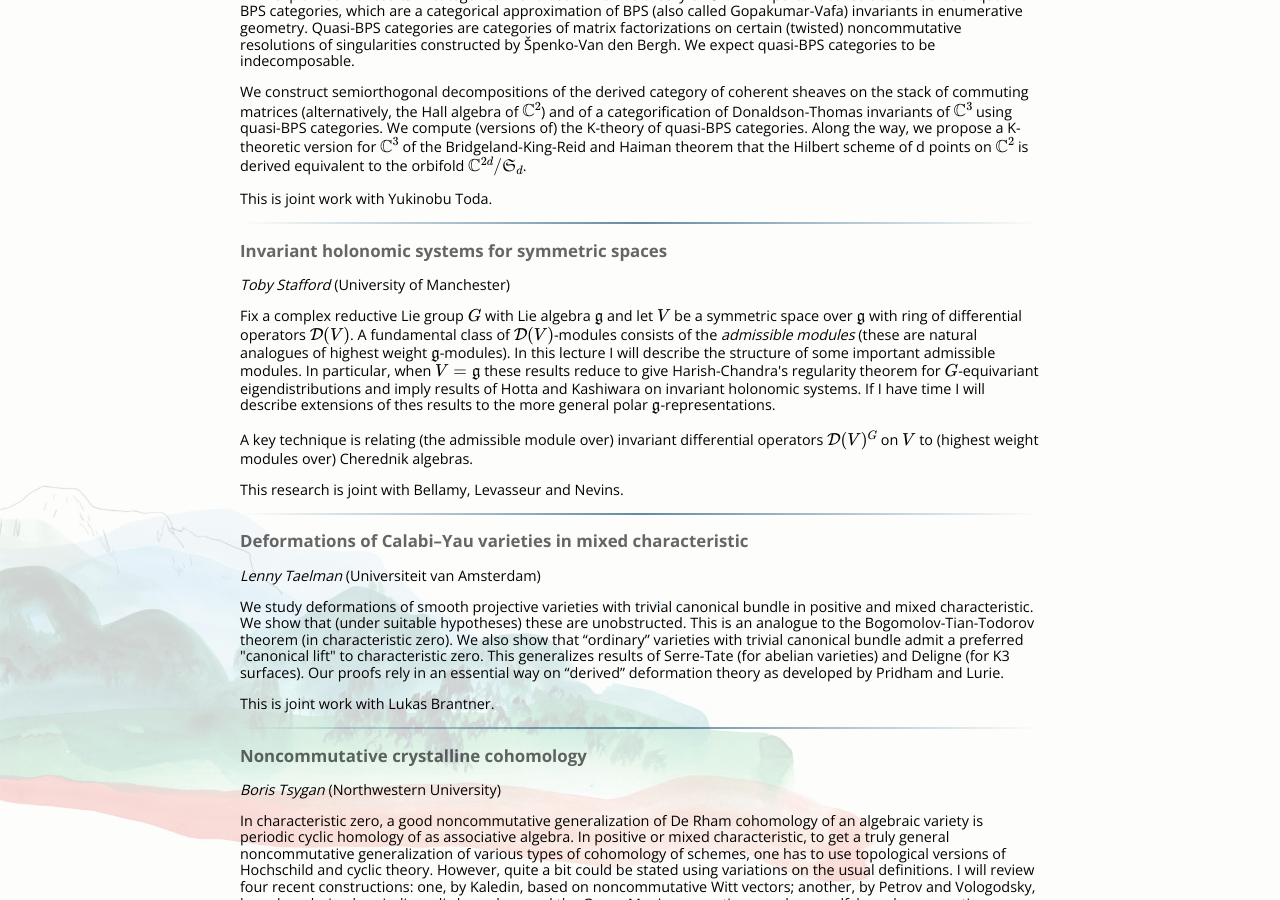
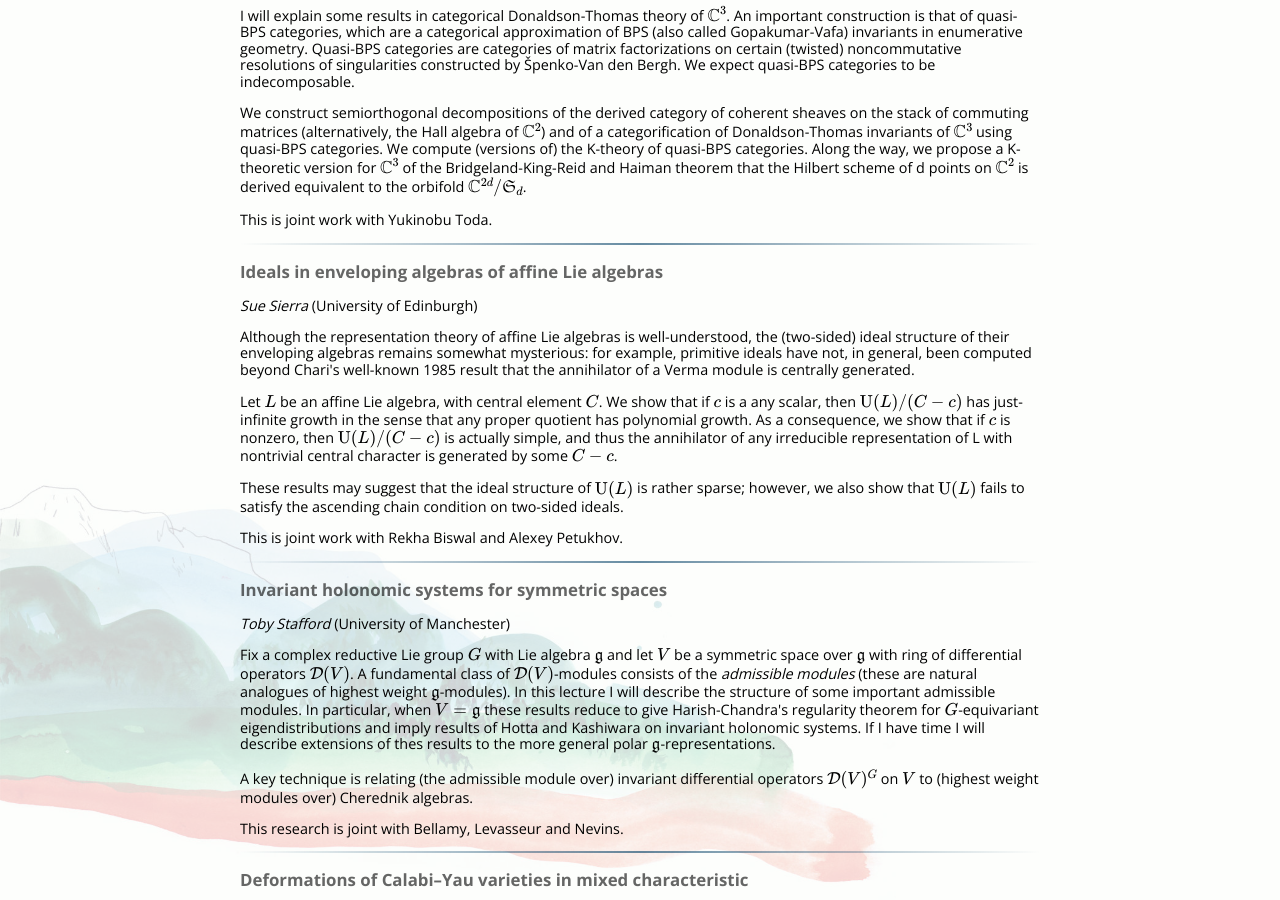
Before and after one commit to ncag-info/antwerp-2020, a Jekyll site: the page built from abstracts.html, in a window 1280 px wide and 900 px high, scrolled down 2056 px. Built offline with Jekyll 4.4.1, drawn with Linux system fonts in a browser that asks for light colours; nearby versions of some CDN libraries; library files that are not in the unit come from our copies; formulas are drawn with MathJax 3; some of the changed text lies outside the part shown.

Commit message:
Add talk

```diff
--- a/_data/talks.yml
+++ b/_data/talks.yml
@@ -52,6 +52,15 @@
     <p>We construct semiorthogonal decompositions of the derived category of coherent sheaves on the stack of commuting matrices (alternatively, the Hall algebra of $\mathbb{C}^2$) and of a categorification of Donaldson-Thomas invariants of $\mathbb{C}^3$ using quasi-BPS categories. We compute (versions of) the K-theory of quasi-BPS categories. Along the way, we propose a K-theoretic version for $\mathbb{C}^3$ of the Bridgeland-King-Reid and Haiman theorem that the Hilbert scheme of d points on $\mathbb{C}^2$ is derived equivalent to the orbifold $\mathbb{C}^{2d}/\mathfrak{S}_d$.
     <p>This is joint work with Yukinobu Toda.
 
+sierra:
+  title: Ideals in enveloping algebras of affine Lie algebras
+  speaker: sierra
+  abstract: >
+    <p>Although the representation theory of affine Lie algebras is well-understood, the (two-sided) ideal structure of their enveloping algebras remains somewhat mysterious:  for example, primitive ideals have not, in general, been computed beyond Chari's well-known 1985 result that the annihilator of a Verma module is centrally generated.
+    <p>Let $L$ be an affine Lie algebra, with central element $C$. We show that if $c$ is a any scalar, then $\mathrm{U}(L)/(C-c)$ has just-infinite growth in the sense that any proper quotient has polynomial growth. As a consequence, we show that if $c$ is nonzero, then $\mathrm{U}(L)/(C-c)$ is actually simple, and thus the annihilator of any irreducible representation of L with nontrivial central character is generated by some $C-c$.
+    <p>These results may suggest that the ideal structure of $\mathrm{U}(L)$ is rather sparse; however, we also show that $\mathrm{U}(L)$ fails to satisfy the ascending chain condition on two-sided ideals.
+    <p>This is joint work with Rekha Biswal and Alexey Petukhov.
+
 stafford:
   title: Invariant holonomic systems for symmetric spaces
   speaker: stafford
```
